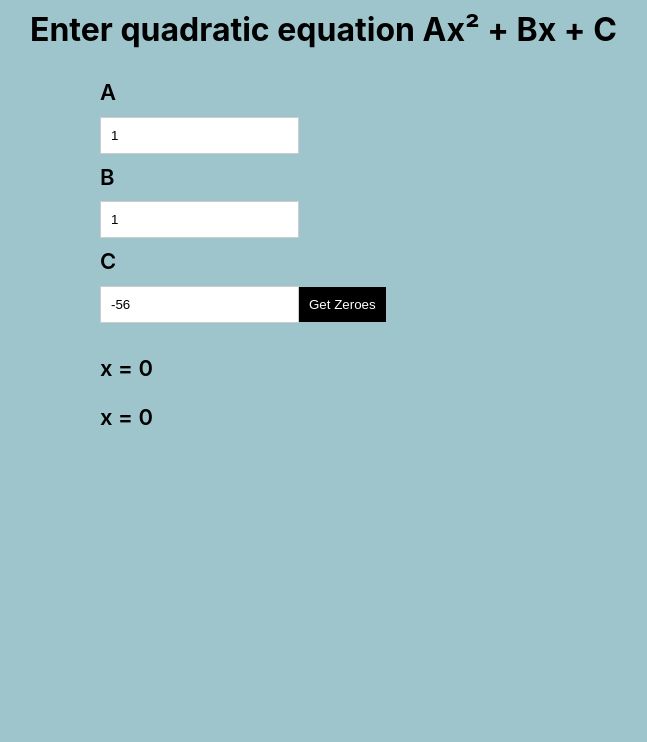
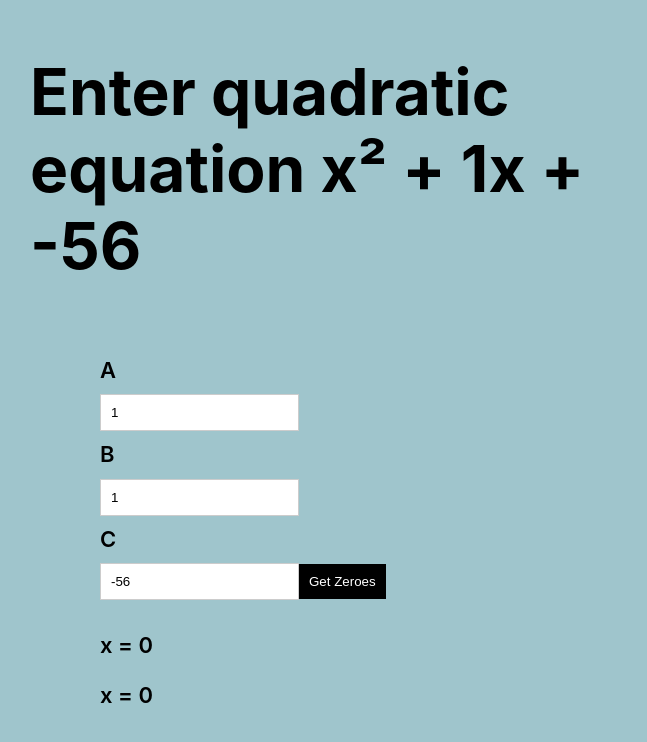
Before and after one commit to richardmachado/react_quadraticCalc, a React (Create React App) app: page / in a window 1280 px wide. Shown: the top 742 px of the page, without its empty margins (290-937 px from the left). Built offline with nearby package versions, Linux system fonts and the light colour scheme.

Commit message:
corrected error that some functions can be all positive nums and still cross x axis

```diff
--- a/src/App.js
+++ b/src/App.js
@@ -5,8 +5,8 @@ import "./styles.css";
 
 const Page = styled.div`
   box-sizing: border-box;
-  background-color:#9fc5cc;
-  height:1000px;
+  background-color: #9fc5cc;
+  height: 1000px;
   //border:10px solid black;
 `;
 
@@ -14,51 +14,59 @@ const Header = styled.h1`
   margin: auto;
   width: 50%;
   padding: 10px;
-  `
-
+`;
 
 const Label = styled.label`
-
   font-size: 1.375rem;
   font-weight: 600;
   line-height: 1.25;
-
 `;
 
 const Invalid = styled.p`
-
   font-size: 1.375rem;
   font-weight: 600;
   line-height: 1.25;
-
-`
+`;
 const Responses = styled.p`
-
   font-size: 1.375rem;
   font-weight: 600;
   line-height: 1.25;
+`;
 
-`
-
-
-export default  function App() {
-
+export default function App() {
   const [a, setNum1] = useState(1);
   const [b, setNum2] = useState(1);
   const [c, setNum3] = useState(-56);
   const [plus, setPlus] = useState(0);
   const [minus, setMinus] = useState(0);
 
-  if ( a > 0 && c > 0 ) {
-     setNum3(c *- 1);
-  }
-   if ( a < 0 && c < 0 ) {
-     setNum3(c *- 1);
-  }
+  // if (a > 0 && c > 0) {
+  //   setNum3(c * -1);
+  // }
+  // if (a < 0 && c < 0) {
+  //   setNum3(c * -1);
+  // }
+  // function MyComponent(props) {
+  // if (a === 1 ) {
+
+  //     <div>
+  //       <Header> Enter quadratic equation {a}x² + {b}x + {c}</Header>
+  //     </div>
+
+  // } else {
+  //   return (
+  //     <div>
+  //       <h2>Please log in</h2>
+  //       <p>You need to be logged in to view this page.</p>
+  //     </div>
+  //   );
+  // }
+// }
+
   const fourAC = 4 * a * c;
-  const squareRoot = Math.sqrt((b * b) - fourAC);
-  const plusTotal = ((b * -1) + squareRoot) / (2 * a);
-  const minusTotal = ((b * -1) - squareRoot) / (2 * a);
+  const squareRoot = Math.sqrt(b * b - fourAC);
+  const plusTotal = (b * -1 + squareRoot) / (2 * a);
+  const minusTotal = (b * -1 - squareRoot) / (2 * a);
 
   const handleSubmit = (e) => {
     e.preventDefault();
@@ -68,14 +76,20 @@ export default  function App() {
   };
   return (
     <Page className="App-header">
-      <Header> Enter quadratic equation Ax² + Bx + C</Header>
+
+      {/* <Header> Enter quadratic equation {a}x² + {b}x + {c}</Header> */}
+      <Header> {a===1 ? (
+     <h1>Enter quadratic equation x² + {b}x + {c}</h1>
+   ) : (
+     <h2>Enter quadratic equation {a}x² + {b}x + {c}</h2>
+   )}</Header>
       <form className="form" onSubmit={handleSubmit}>
         <Label>A</Label>
         <input
           // className="input"
           type="number"
           value={a}
-          onChange={(e) => setNum1(e=e.target.value)}
+          onChange={(e) => setNum1((e = e.target.value))}
         />
         <Label>B</Label>
         <input
@@ -96,7 +110,7 @@ export default  function App() {
         </button>
         <b>
           {isNaN(plus) ? (
-            <Invalid>A and C must have opposite signs </Invalid>
+            <Invalid> This equation doesn't have any roots </Invalid>
           ) : (
             <>
               <Responses>x = {plus}</Responses>
@@ -107,5 +121,4 @@ export default  function App() {
       </form>
     </Page>
   );
-  ;
-};
+}
```
Lines whose indentation alone changed are shown as unchanged.
